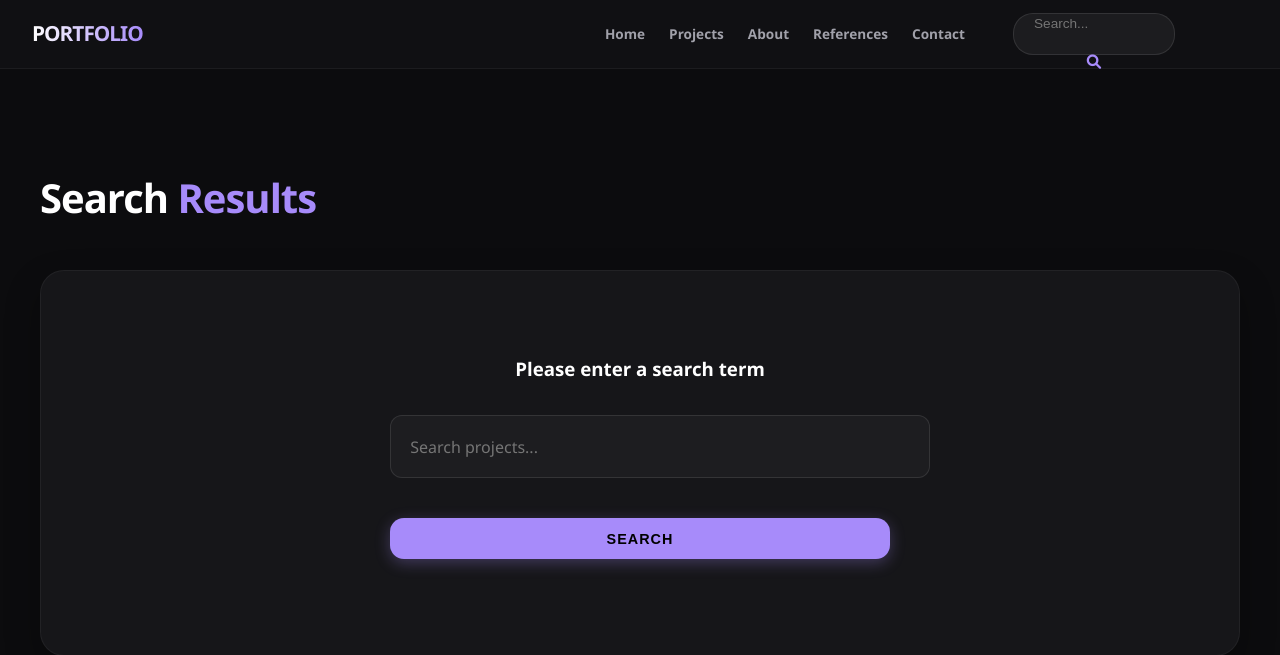
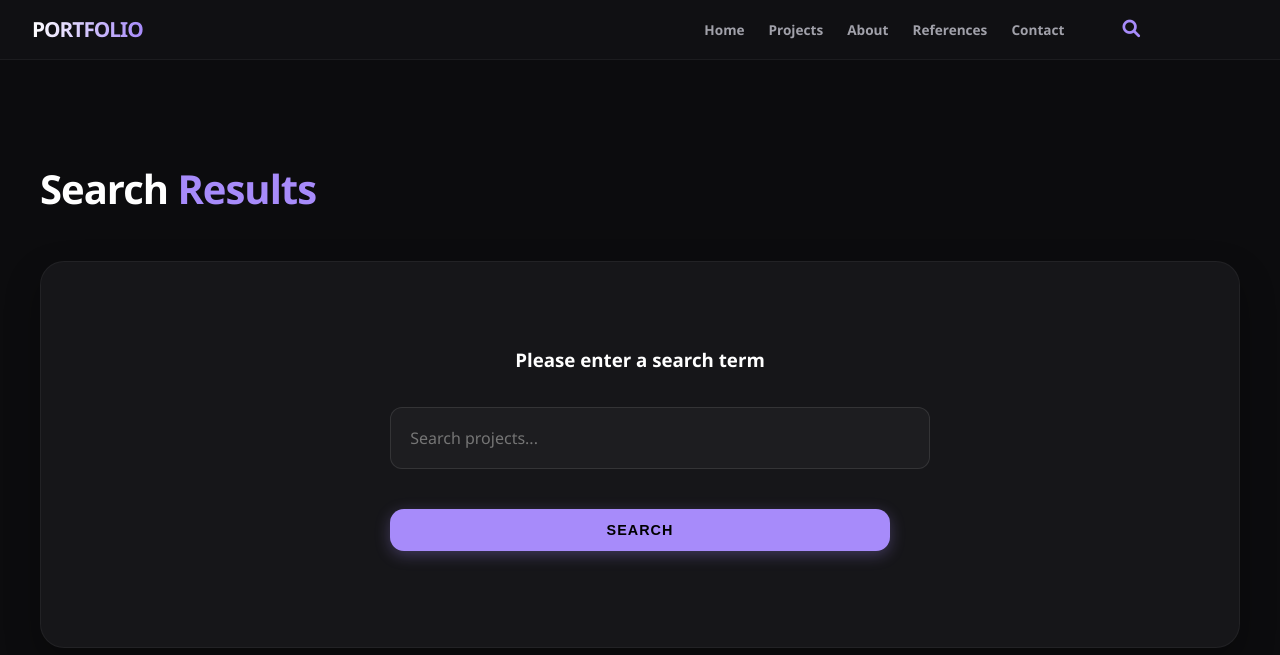
Before and after one commit to snowdiyebiri/Python-Django-Personal-Website-with-Admin-Panel, a Django app: page /projects/search/ in a window 1280 px wide. Shown: the top 655 px of the page. Run offline with Django 5.2, Linux system fonts and the light colour scheme.

Commit message:
Refactor search to icon-toggle interaction

```diff
--- a/docs/static/style.css
+++ b/docs/static/style.css
@@ -73,51 +73,55 @@ nav {
 .nav-links a:hover { color: var(--accent); }
 
 /* Search Nav Form */
-.search-nav-form {
+.search-nav-wrapper {
+    position: relative;
     display: flex;
     align-items: center;
-    background: rgba(255, 255, 255, 0.05);
-    border: 1px solid rgba(255, 255, 255, 0.1);
-    border-radius: 20px;
-    padding: 2px 12px;
     margin: 0 1rem;
-    height: 36px;
+}
+
+.search-toggle-btn {
+    background: transparent;
+    border: none;
+    color: var(--accent);
+    cursor: pointer;
+    font-size: 1.1rem;
+    padding: 0 10px;
     transition: 0.3s;
+}
+
+.search-toggle-btn:hover { color: #fff; }
+
+.search-nav-form {
+    position: absolute;
+    right: 0;
+    top: 100%;
+    margin-top: 10px;
+    background: var(--navbar-bg);
+    border: 1px solid var(--accent);
+    border-radius: 12px;
+    padding: 5px;
+    display: none;
+    opacity: 0;
+    transition: opacity 0.3s;
+    box-shadow: 0 10px 20px rgba(0,0,0,0.3);
+}
+
+.search-nav-form.active {
+    display: block;
+    opacity: 1;
 }
 
 .search-input {
     background: transparent;
     border: none;
     color: #fff;
-    padding: 0 8px;
-    font-size: 0.85rem;
-    width: 120px;
-    height: 100%;
-    transition: width 0.3s;
+    padding: 8px 12px;
+    font-size: 0.9rem;
+    width: 200px;
 }
 
-.search-input:focus {
-    outline: none;
-    width: 180px;
-}
-
-.search-btn {
-    background: transparent;
-    border: none;
-    color: var(--accent);
-    cursor: pointer;
-    font-size: 0.9rem;
-    padding: 0 5px;
-    height: 100%;
-    display: flex;
-    align-items: center;
-    justify-content: center;
-    transition: 0.3s;
-}
-
-.search-btn:hover {
-    color: #fff;
-}
+.search-input:focus { outline: none; }
 
 .social-nav {
     display: flex; gap: 1.2rem;
--- a/templates/base.html
+++ b/templates/base.html
@@ -59,10 +59,27 @@
                 <a href="{% url 'contact' %}">Contact</a>
             </div>
 
-            <form action="{% url 'search' %}" method="get" class="search-nav-form">
-                <input type="text" name="q" placeholder="Search..." class="search-input">
-                <button type="submit" class="search-btn"><i class="fas fa-search"></i></button>
-            </form>
+            <div class="search-nav-wrapper">
+                <button type="button" class="search-toggle-btn" onclick="toggleSearch()">
+                    <i class="fas fa-search"></i>
+                </button>
+                <form action="{% url 'search' %}" method="get" class="search-nav-form" id="search-nav-form">
+                    <input type="text" name="q" placeholder="Search..." class="search-input" id="search-input">
+                </form>
+            </div>
+
+            <script>
+                function toggleSearch() {
+                    const form = document.getElementById('search-nav-form');
+                    const input = document.getElementById('search-input');
+                    form.classList.toggle('active');
+                    if (form.classList.contains('active')) {
+                        input.focus();
+                    }
+                }
+            </script>
+
+            <div class="social-nav">
 
             <div class="social-nav">
                 {% for link in social_links %}
```
Also changed, not shown: docs/about/index.html (+21 -4 lines), docs/contact/index.html (+22 -5 lines), docs/index.html (+21 -4 lines), docs/projects/4/index.html (+21 -4 lines), docs/projects/5/index.html (+21 -4 lines), docs/projects/6/index.html (+21 -4 lines), docs/projects/7/index.html (+21 -4 lines), docs/projects/8/index.html (+21 -4 lines), docs/projects/9/index.html (+21 -4 lines), docs/projects/index.html (+21 -4 lines), docs/references/index.html (+21 -4 lines).
